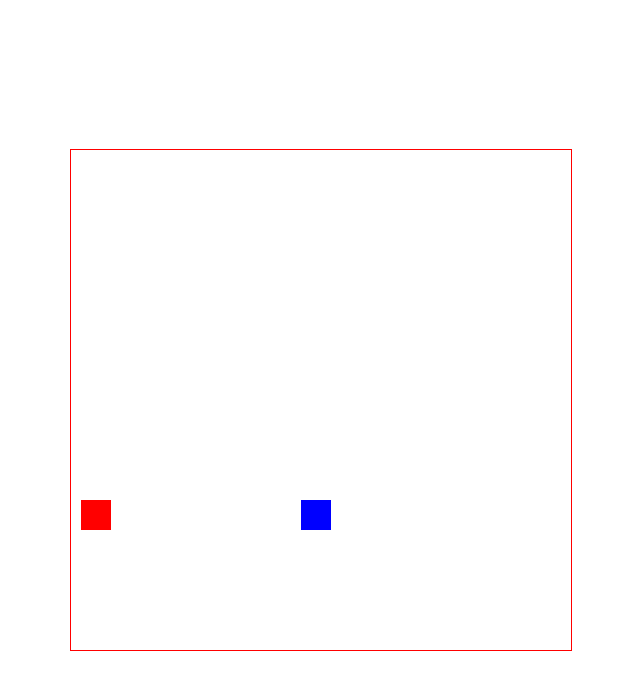
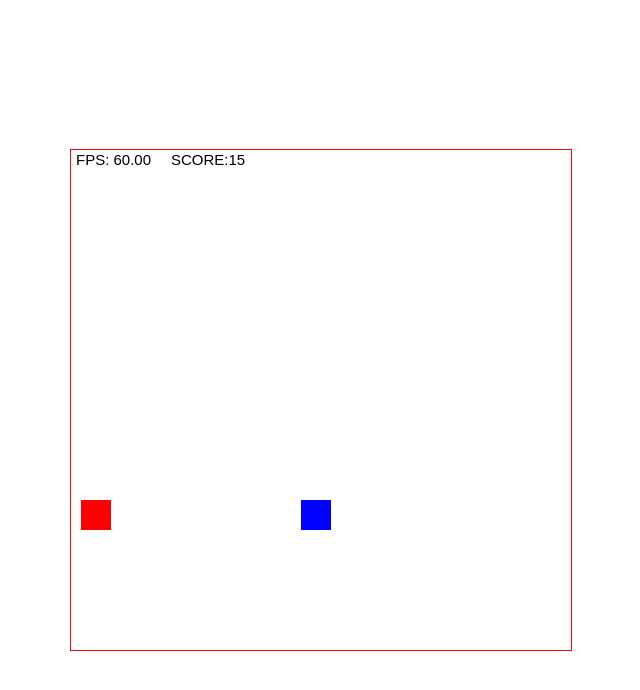
Before and after one commit to amargopastor/super-mario-bros, a website built with Parcel: page index.html in a window 1280 px wide. Shown: the whole page, without its empty margins (319-959 px from the left). Built offline with nearby package versions, Linux system fonts and the light colour scheme.

Commit message:
close #12, #11

```diff
--- a/docs/index.html
+++ b/docs/index.html
@@ -1 +1 @@
-<!DOCTYPE html><html lang="en"><head><meta charset="utf-8"><meta http-equiv="X-UA-Compatible" content="IE=edge"><meta name="viewport" content="width=device-width, initial-scale=1.0"><link rel="stylesheet" href="/super-mario-bros/index.4a308cfb.css"><script type="module" src="/super-mario-bros/index.ea03eb57.js"></script><title>Super Mario</title></head><body> <canvas id="canvas" width="500" height="500"></canvas> </body></html>
+<!DOCTYPE html><html lang="en"><head><meta charset="utf-8"><meta http-equiv="X-UA-Compatible" content="IE=edge"><meta name="viewport" content="width=device-width, initial-scale=1.0"><link rel="stylesheet" href="/super-mario-bros/index.4a308cfb.css"><script type="module" src="/super-mario-bros/index.3c94217b.js"></script><title>Super Mario</title></head><body> <canvas id="canvas" width="500" height="500"></canvas> </body></html>
--- a/src/actors/Actor.ts
+++ b/src/actors/Actor.ts
@@ -4,8 +4,8 @@ export interface IActor {
 	position: Point;
 	update: (delta: number) => void;
 	draw: (delta: number, ctx: CanvasRenderingContext2D) => void;
-	key_event_down: (key: string) => void;
-	key_event_up: (key: string) => void;
+	key_event_down?: (key: string) => void;
+	key_event_up?: (key: string) => void;
 }
 
 export class Actor implements IActor {
--- /dev/null
+++ b/src/actors/FPSViewer.ts
@@ -0,0 +1,12 @@
+import { Actor } from './Actor';
+
+export class FPSViewer extends Actor {
+	update() {}
+	keyboard_event() {}
+	draw(delta: number, ctx: CanvasRenderingContext2D) {
+		const fps = (1 / delta).toFixed(2);
+		ctx.font = '15px Arial';
+		ctx.fillStyle = 'black';
+		ctx.fillText(`FPS: ${fps}`, this.position.x, this.position.y);
+	}
+}
--- /dev/null
+++ b/src/actors/Score.ts
@@ -0,0 +1,22 @@
+import { Point } from '../types/Point';
+import { Actor } from './Actor';
+
+export class Score extends Actor {
+	score: number;
+	constructor(initialPos: Point = { x: 100, y: 15 }) {
+		super(initialPos);
+		this.score = 0;
+	}
+	update() {}
+	keyboard_event() {}
+	draw(delta: number, ctx: CanvasRenderingContext2D) {
+		this.score += 1;
+		ctx.font = '15px Arial';
+		ctx.fillStyle = 'black';
+		ctx.fillText(
+			`SCORE:${(this.score / 30).toFixed(0)}`,
+			this.position.x,
+			this.position.y
+		);
+	}
+}
--- a/src/script.ts
+++ b/src/script.ts
@@ -1,5 +1,8 @@
+import { Actor, IActor } from './actors/Actor';
+import { Mario } from './actors/Mario';
 import { Goomba } from './actors/Goomba';
-import { Mario } from './actors/Mario';
+import { FPSViewer } from './actors/FPSViewer';
+import { Score } from './actors/Score';
 
 window.onload = () => {
 	console.log('ready');
@@ -9,8 +12,10 @@ window.onload = () => {
 
 	const mario = new Mario();
 	const goomba = new Goomba();
+	const fps = new FPSViewer({ x: 5, y: 15 });
+	const score = new Score();
 
-	const actors = [goomba, mario];
+	const actors: Array<IActor> = [goomba, mario, fps, score];
 
 	let lastFrame = 0;
 	const render = (time: number) => {
```
Also changed, not shown: 4 other files.
